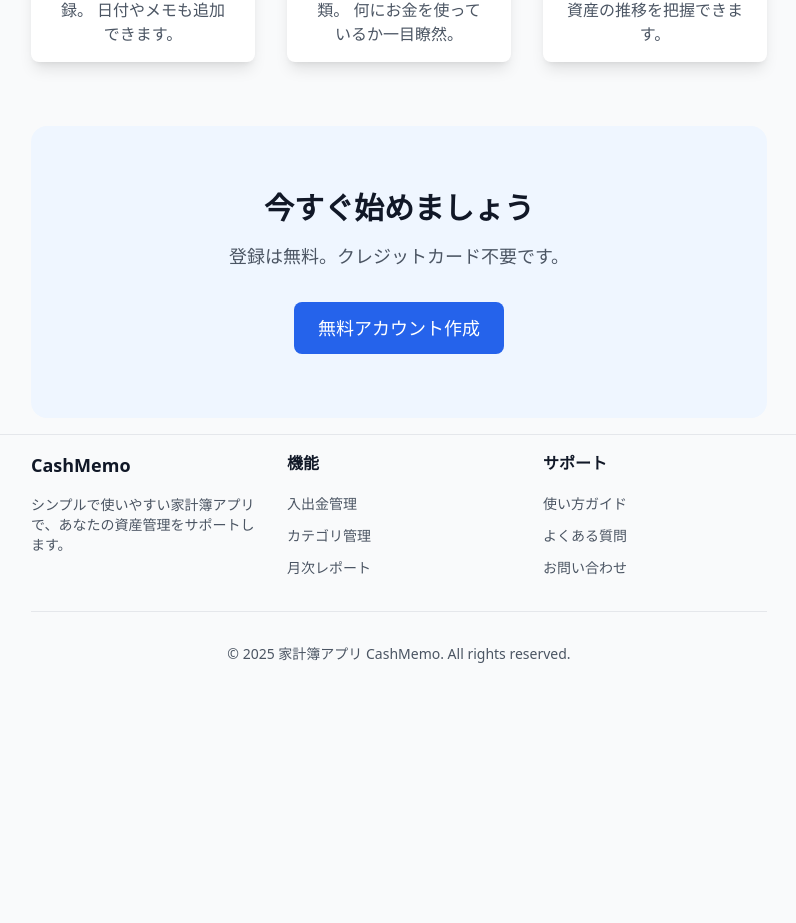
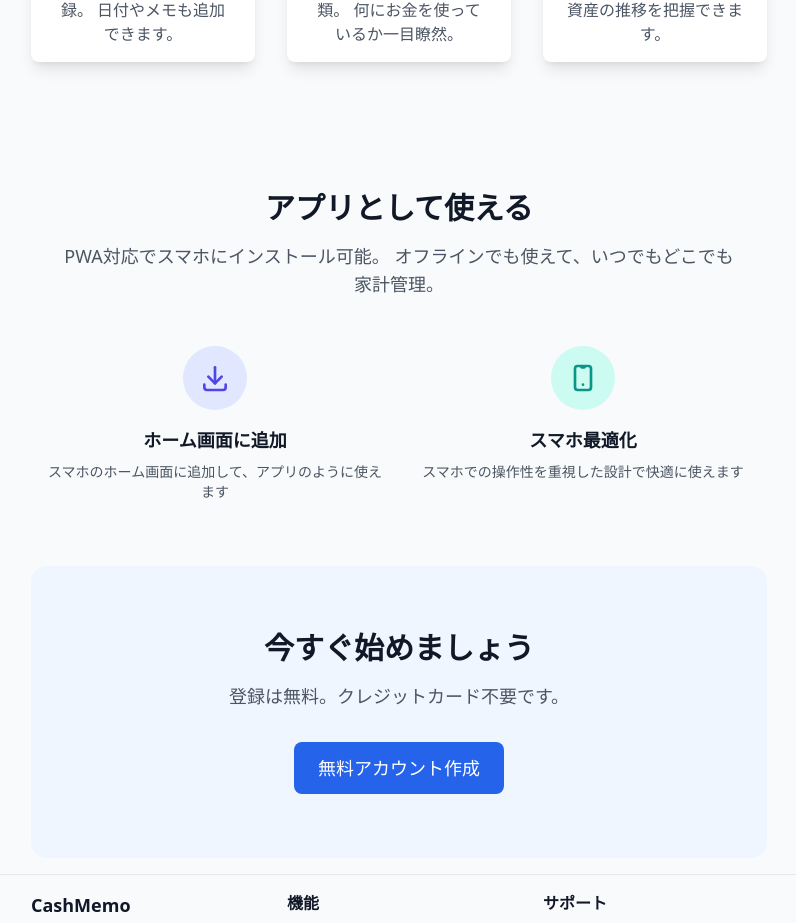
Before and after one commit to tetsu633/books, a Next.js app in the folder apps/frontend/: page / in a window 1280 px wide. Shown: the part 1279-2202 px from the top of the page, without its empty margins (241-1037 px from the left). Before the commit the page ends 1959 px from the top, so only its background shows below. Built offline with nearby package versions, Linux system fonts and the light colour scheme; no server answers.

Commit message:
ランディングページにPWA機能を強調するセクションを追加し、スマホ最適化やホーム画面への追加方法を説明するコンテンツを実装。

```diff
--- a/apps/frontend/src/app/page.tsx
+++ b/apps/frontend/src/app/page.tsx
@@ -1,6 +1,13 @@
 import { Button } from '@/components/ui/Button';
 import { Card, CardBody } from '@/components/ui/Card';
-import { IconCategory, IconChartBar, IconCoin } from '@tabler/icons-react';
+import {
+  IconCategory,
+  IconChartBar,
+  IconCoin,
+  IconDeviceMobile,
+  IconWifi,
+  IconDownload,
+} from '@tabler/icons-react';
 import Link from 'next/link';
 import { APP_NAME } from '@/constants';
 
@@ -115,6 +122,35 @@ export default function LandingPage() {
           </div>
         </section>
 
+        <section className="py-12 md:py-16">
+          <div className="text-center mb-12">
+            <h2 className="text-3xl font-bold text-gray-900 mb-4">アプリとして使える</h2>
+            <p className="text-lg text-gray-600 max-w-2xl mx-auto">
+              PWA対応でスマホにインストール可能。 オフラインでも使えて、いつでもどこでも家計管理。
+            </p>
+          </div>
+          <div className="grid grid-cols-1 md:grid-cols-2 gap-8 max-w-4xl mx-auto px-4">
+            <div className="text-center">
+              <div className="w-16 h-16 bg-indigo-100 rounded-full flex items-center justify-center mx-auto mb-4">
+                <IconDownload className="w-8 h-8 text-indigo-600" />
+              </div>
+              <h3 className="text-lg font-semibold text-gray-900 mb-2">ホーム画面に追加</h3>
+              <p className="text-gray-600 text-sm">
+                スマホのホーム画面に追加して、アプリのように使えます
+              </p>
+            </div>
+            <div className="text-center">
+              <div className="w-16 h-16 bg-teal-100 rounded-full flex items-center justify-center mx-auto mb-4">
+                <IconDeviceMobile className="w-8 h-8 text-teal-600" />
+              </div>
+              <h3 className="text-lg font-semibold text-gray-900 mb-2">スマホ最適化</h3>
+              <p className="text-gray-600 text-sm">
+                スマホでの操作性を重視した設計で快適に使えます
+              </p>
+            </div>
+          </div>
+        </section>
+
         <section className="py-12 md:py-16 bg-blue-50 rounded-2xl">
           <div className="text-center">
             <h2 className="text-3xl font-bold text-gray-900 mb-4">今すぐ始めましょう</h2>
```
